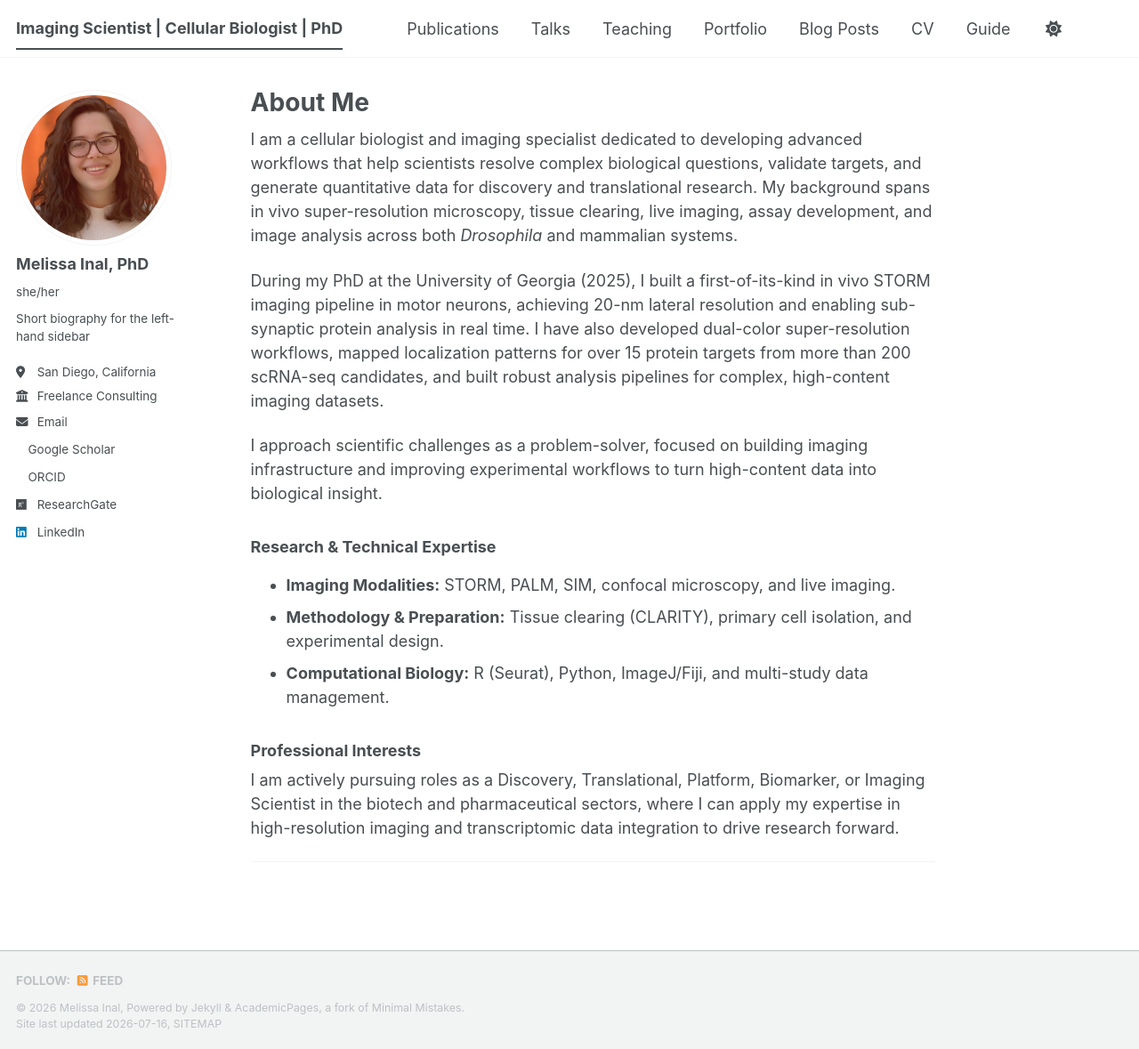
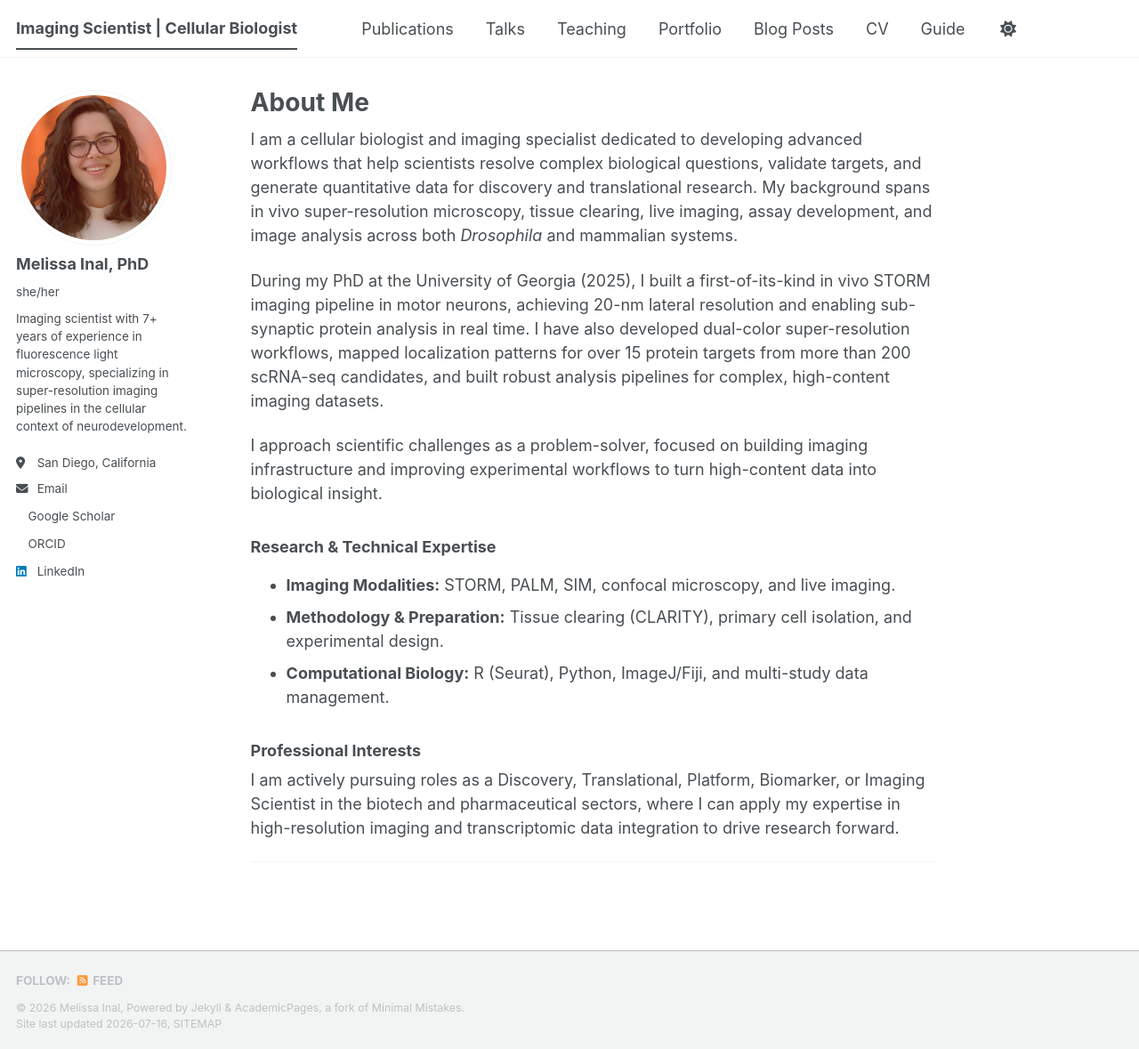
Before and after one commit to melissainal/melissainal.github.io, a Jekyll site: the page built from _pages/about.md, in a window 1280 px wide and 1179 px high. Shown: the whole window at 89% size. Built offline with Jekyll 4.4.1, drawn with Linux system fonts in a browser that asks for light colours; a style sheet for code colours, icons or effects is not loaded.

Commit message:
Revise title and bio in _config.yml
Updated the title and bio fields for clarity and detail.

```diff
--- a/_config.yml
+++ b/_config.yml
@@ -9,7 +9,7 @@
 # Basic Site Settings
 locale                   : "en-US"
 site_theme               : "default" # The available themes options are "default", "air", "sunrise", "mint", "dirt" and "contrast"
-title                    : "Imaging Scientist | Cellular Biologist | PhD"
+title                    : "Imaging Scientist | Cellular Biologist"
 title_separator          : "-"
 name                     : &name "Melissa Inal"
 description              : &description "Imaging Scientist | Cellular Biologist | Neurodevelopment and Neurodegeneration Researcher"   # Update this with a general description of your site, this is the default if not overridden by a page
@@ -26,9 +26,9 @@ author:
   avatar           : "profile.png"
   name             : "Melissa Inal, PhD"
   pronouns         : "she/her"
-  bio              : "Short biography for the left-hand sidebar"
+  bio              : "Imaging scientist with 7+ years of experience in fluorescence light microscopy, specializing in super-resolution imaging pipelines in the cellular context of neurodevelopment."
   location         : "San Diego, California"
-  employer         : "Freelance Consulting"
+  employer         : #"Freelance Consulting"
   uri              : # URL
   email            : "melissaa.inal@gmail.com"
 
@@ -42,7 +42,7 @@ author:
   semantic         : # URL
   ssrn             : # URL
   pubmed           : #"https://www.ncbi.nlm.nih.gov/pubmed/?term=john+snow"
-  researchgate     : "https://www.researchgate.net/profile/Melissa-Inal-2"
+  researchgate     : #"https://www.researchgate.net/profile/Melissa-Inal-2"
   scopus           : # URL
   zotero           : # URL
 
```
